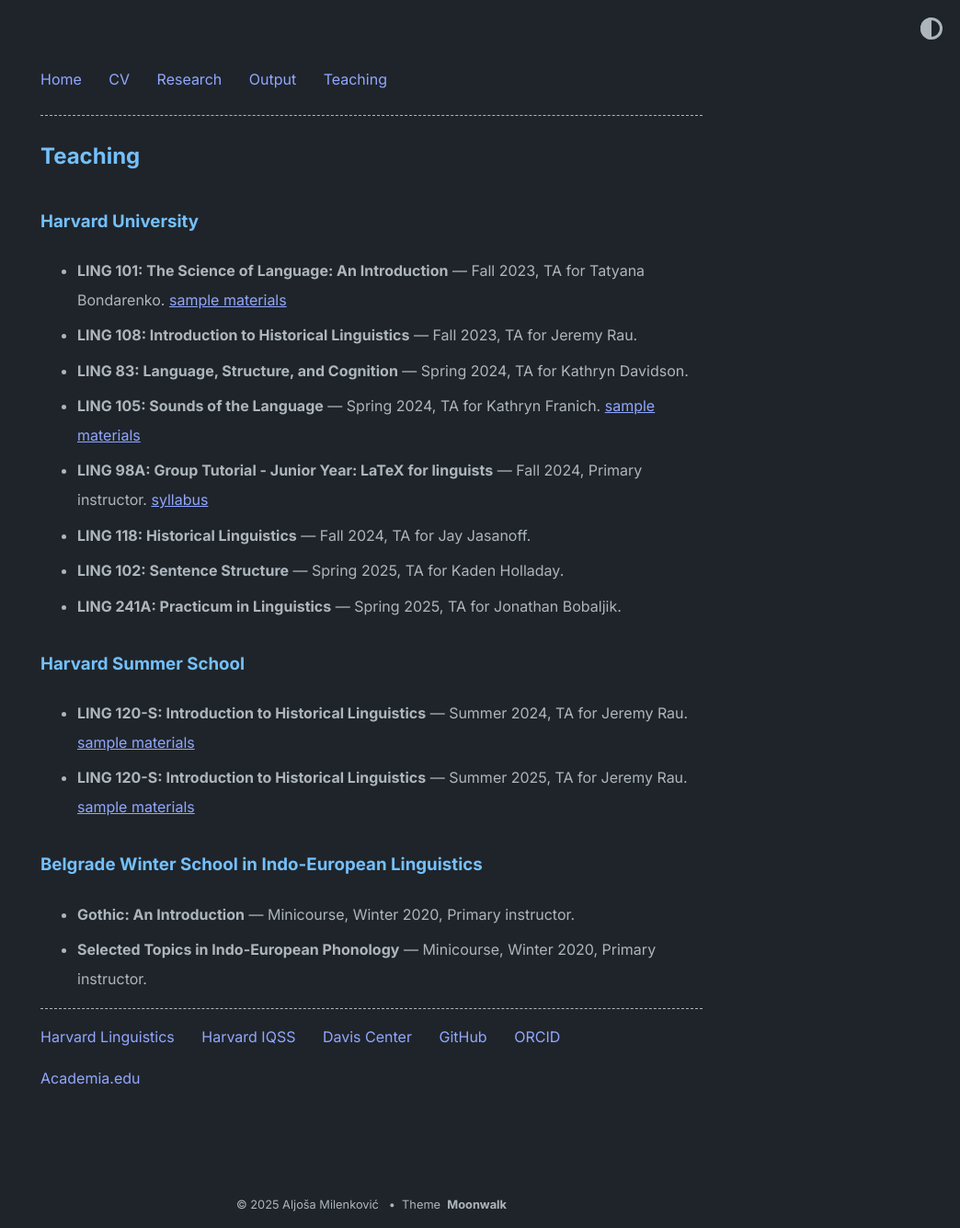
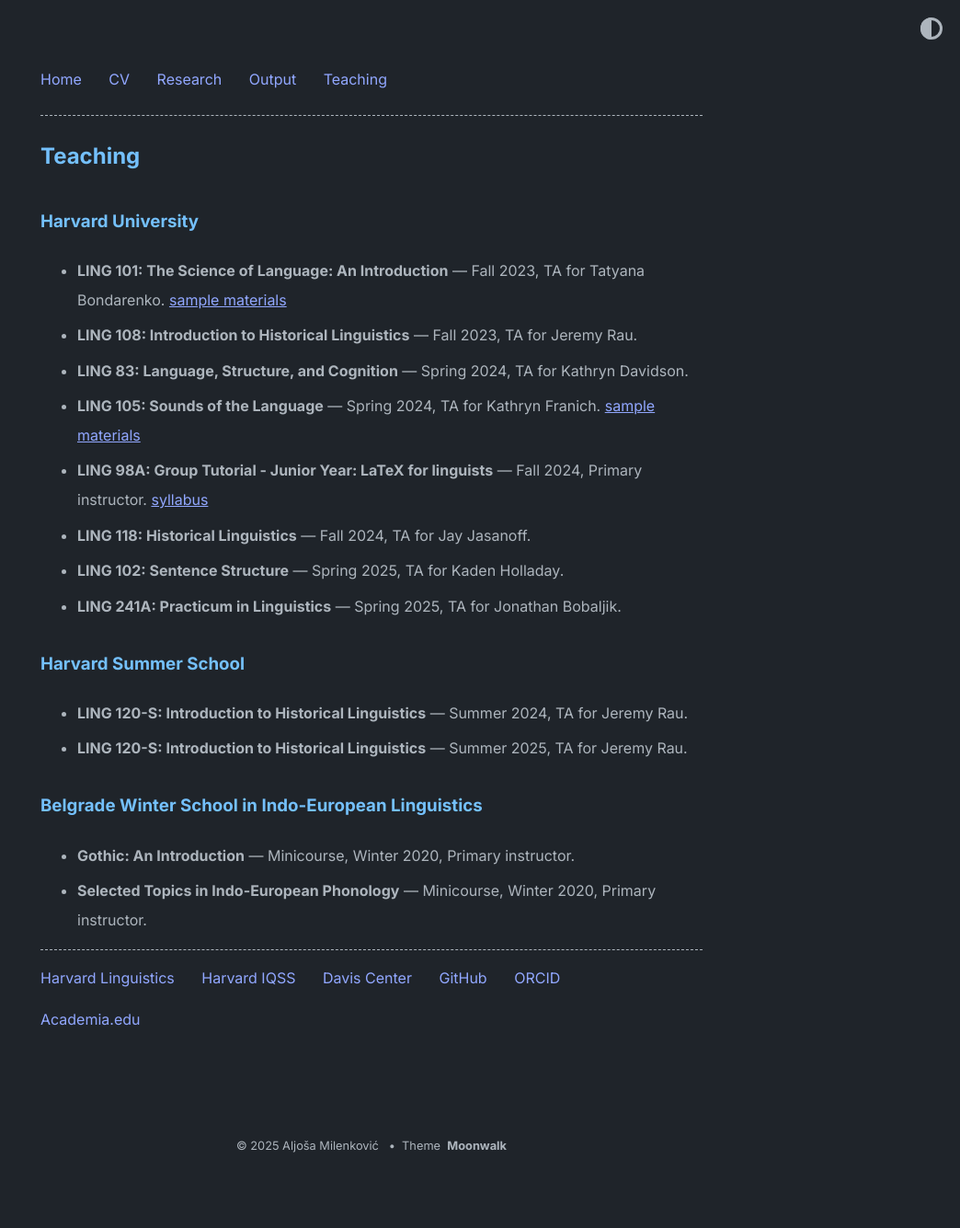
Before and after one commit to AljosaMilenkovic/AljosaMilenkovic.github.io, a Jekyll site: the page built from teaching.md, in a window 1280 px wide. Shown: the whole page at 92% size, without its empty margins (236-1280 px from the left). Built offline with Jekyll 4.4.1, drawn with Linux system fonts in a browser that asks for light colours; after the commit the page ends 1271 px from its top, so only the background shows below that.

Commit message:
Update teaching.md

```diff
--- a/teaching.md
+++ b/teaching.md
@@ -9,14 +9,14 @@
 - **LING 108: Introduction to Historical Linguistics** — Fall 2023, TA for Jeremy Rau.
 - **LING 83: Language, Structure, and Cognition** — Spring 2024, TA for Kathryn Davidson.
 - **LING 105: Sounds of the Language** — Spring 2024, TA for Kathryn Franich. [sample materials](https://drive.google.com/drive/folders/1PQyLWPEV8tBlRrSMhJCxCgHnsHWZYpWu?dmr=1&ec=wgc-drive-hero-goto)
-- **LING 98A: Group Tutorial - Junior Year: LaTeX for linguists** — Fall 2024, Primary instructor. [syllabus](/teaching/ling101-syllabus.pdf)
+- **LING 98A: Group Tutorial - Junior Year: LaTeX for linguists** — Fall 2024, Primary instructor. [syllabus](/syllabus.pdf)
 - **LING 118: Historical Linguistics** — Fall 2024, TA for Jay Jasanoff.
 - **LING 102: Sentence Structure** — Spring 2025, TA for Kaden Holladay.
 - **LING 241A: Practicum in Linguistics** — Spring 2025, TA for Jonathan Bobaljik.
 
 ### Harvard Summer School
-- **LING 120-S:  Introduction to Historical Linguistics** — Summer 2024, TA for Jeremy Rau. [sample materials](/teaching/ling101-syllabus.pdf)
-- **LING 120-S:  Introduction to Historical Linguistics** — Summer 2025, TA for Jeremy Rau. [sample materials](/teaching/ling101-syllabus.pdf)
+- **LING 120-S:  Introduction to Historical Linguistics** — Summer 2024, TA for Jeremy Rau.
+- **LING 120-S:  Introduction to Historical Linguistics** — Summer 2025, TA for Jeremy Rau.
 
 ### Belgrade Winter School in Indo-European Linguistics
 - **Gothic: An Introduction** — Minicourse, Winter 2020, Primary instructor.
```
